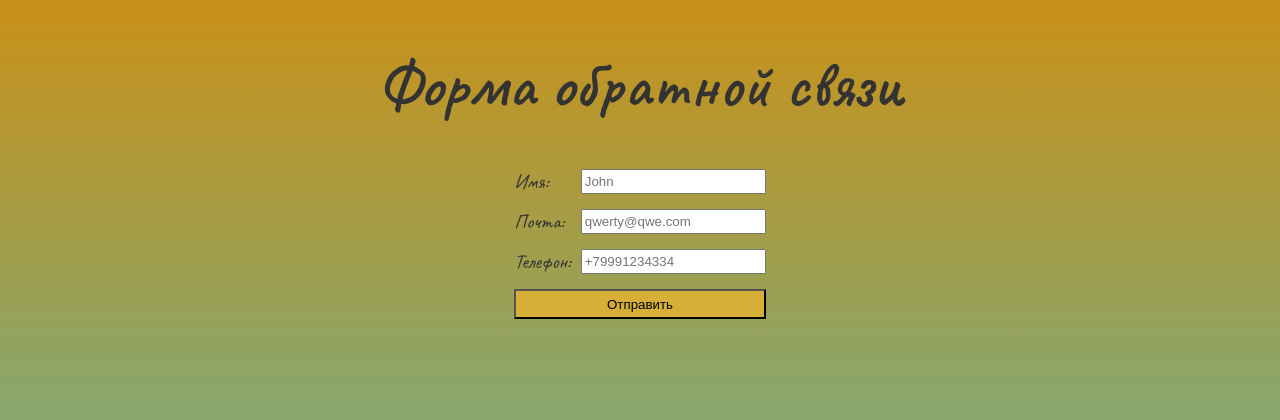
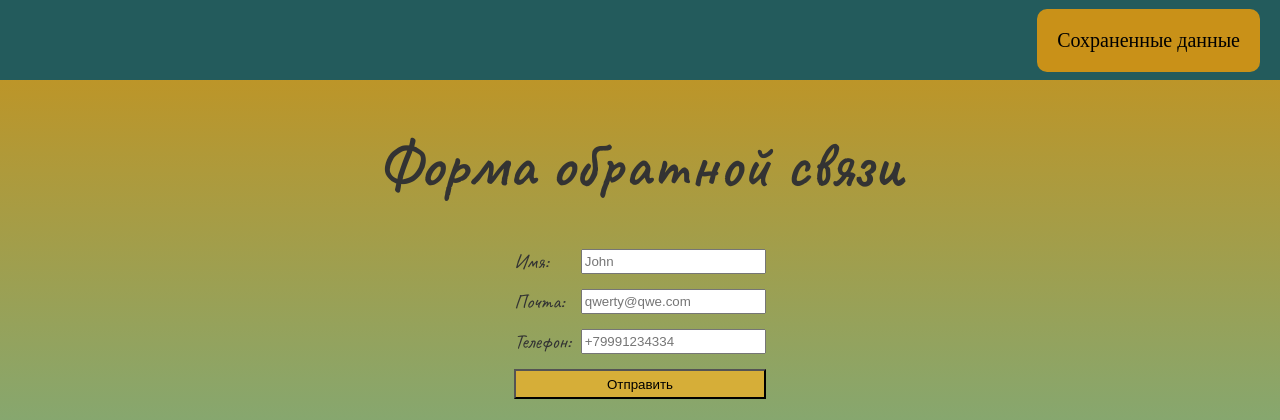
Before and after one commit to topacademylabinsk/fastapi_test_1, a FastAPI app: page / in a window 1280 px wide. Shown: the top 420 px of the page. Run offline with FastAPI, Linux system fonts and the light colour scheme; some libraries are stand-ins or nearby versions.

Commit message:
Changes to be committed: 	modified:   app/static/base.css 	modified:   app/static/data.css 	modified:   app/templates/base.html 	modified:   app/templates/data.html 	modified:   app/templates/index.html

```diff
--- a/app/static/base.css
+++ b/app/static/base.css
@@ -8,3 +8,29 @@ body {
     background: linear-gradient(0deg, rgba(74, 187, 189, 1) 0%, rgba(201, 145, 24, 1) 100%);
     height: 100vh;
 }
+
+
+/* Header styles */
+
+.header_container {
+    display: flex;
+    background-color: rgb(35, 91, 92);
+    width: 100%;
+    height: 80px;
+    justify-content: end;
+}
+
+.header_button {
+    display: flex;
+    align-items: center;
+    margin-right: 20px;
+}
+
+.header_button a {
+    text-decoration: none;
+    background-color: rgb(201, 145, 24);
+    padding: 20px;
+    color: black;
+    font-size: 20px;
+    border-radius: 10px;
+}
--- a/app/templates/base.html
+++ b/app/templates/base.html
@@ -23,6 +23,12 @@
     <script src="https://unpkg.com/htmx-ext-json-enc@2.0.1/json-enc.js"></script>
 </head>
 <body>
+<header>
+    <div class="header_container">
+        {% block header_button %}
+        {% endblock %}
+    </div>
+</header>
 {% block main %}
 {% endblock %}
 </body>
--- a/app/templates/index.html
+++ b/app/templates/index.html
@@ -6,6 +6,12 @@
 
 {% block styles %}
     <link rel="stylesheet" href="static/index.css">
+{% endblock %}
+
+{% block header_button %}
+    <div class="header_button">
+        <a href="/data">Сохраненные данные</a>
+    </div>
 {% endblock %}
 
 {% block main %}
```
Also changed, not shown: app/static/data.css (+24 -0 lines), app/templates/data.html (+7 -0 lines).
